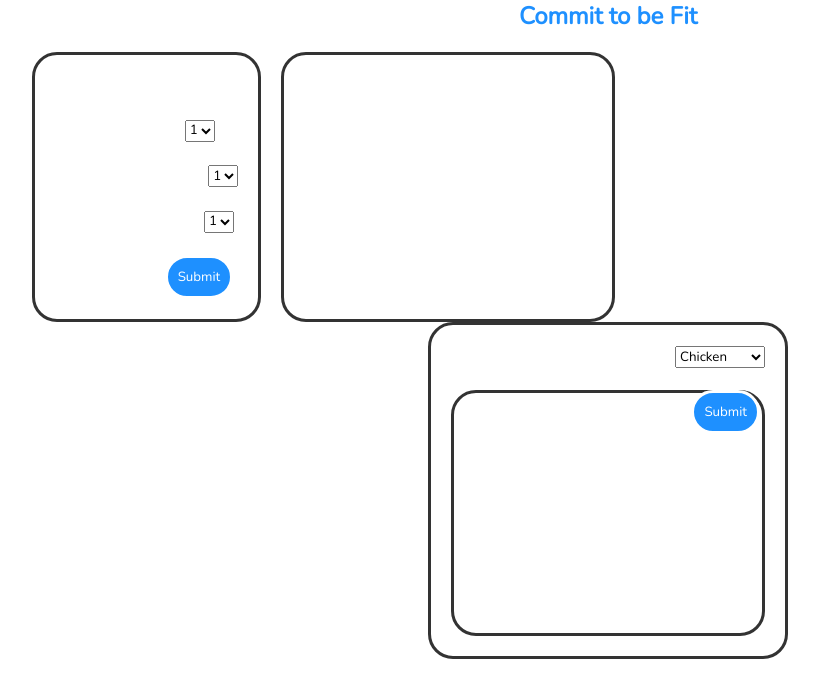
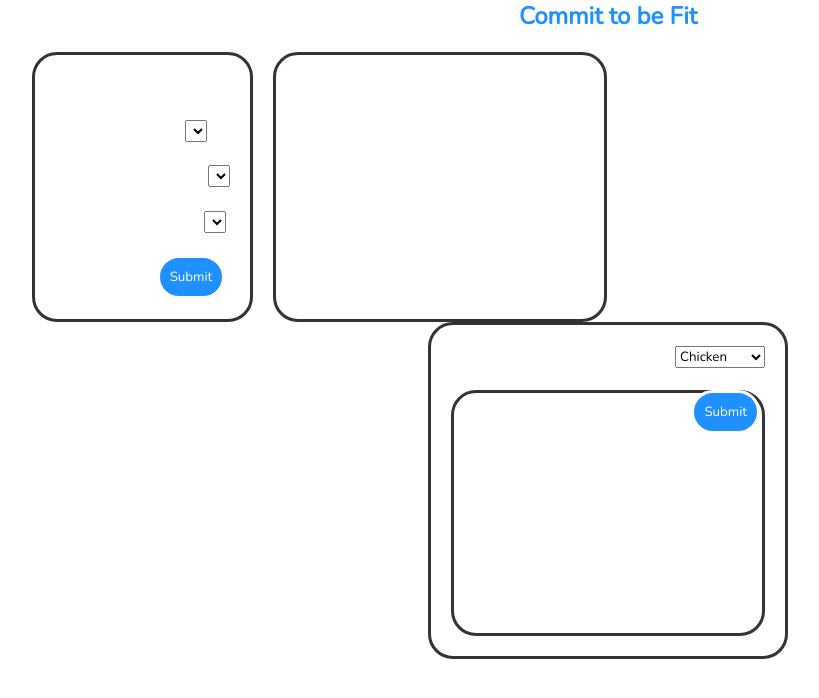
Before and after one commit to JesseJ713/Commit-To-Be-Fit, a plain HTML site: page index.html in a window 1280 px wide. Shown: the whole page, without its empty margins (32-851 px from the left). Drawn offline with nearby package versions, Linux system fonts and the light colour scheme.

Commit message:
Fixed up dropdown values for more clarity

```diff
--- a/index.html
+++ b/index.html
@@ -27,7 +27,7 @@
                 <label for="age">What's your age?</label>
 
                 <select id="dropdown" class="dropdown-age" name="age">
-                    <option value="1">1</option>
+                    <option value="1"></option>
                 </select>
                 <br><br>
 
@@ -35,14 +35,14 @@
 
                 <label for="weight">What's your weight?</label>
                 <select id="dropdown-weight" class="dropdown-weight" name="weight">
-                    <option value="1">1</option>
+                    <option value="1"></option>
                 </select>
                 <br><br>
 
 
                 <label for="height">What's your height?</label>
                 <select id="dropdown-height" class="dropdown-height" name="height">
-                    <option>1</option>
+                    <option></option>
                 </select>
                 <br><br>
                 <input id="bmiSubmit" class="submitBtn" type="submit" value="Submit">
--- a/script.js
+++ b/script.js
@@ -15,7 +15,7 @@ $("#dropdown").on("click", function() {
 createAgeList();
 });
 function createAgeList() {
-	for(i = 0; i < 100; i ++) {
+	for(i = 1; i < 100; i++) {
 		select = "";
 		select += "<option value=" + i + ">" + i + "</option>";
 		$("#dropdown").append(select)
```
